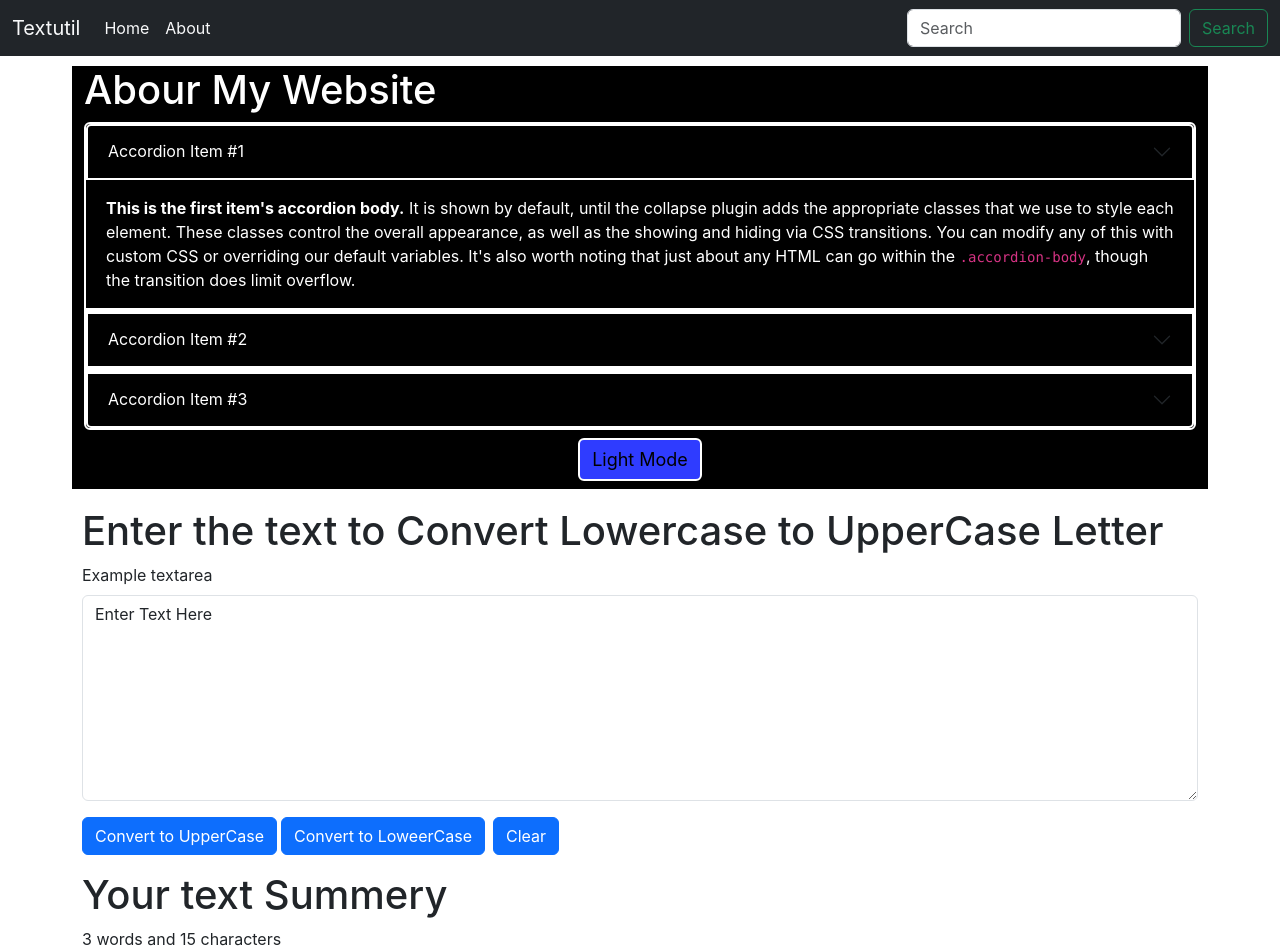
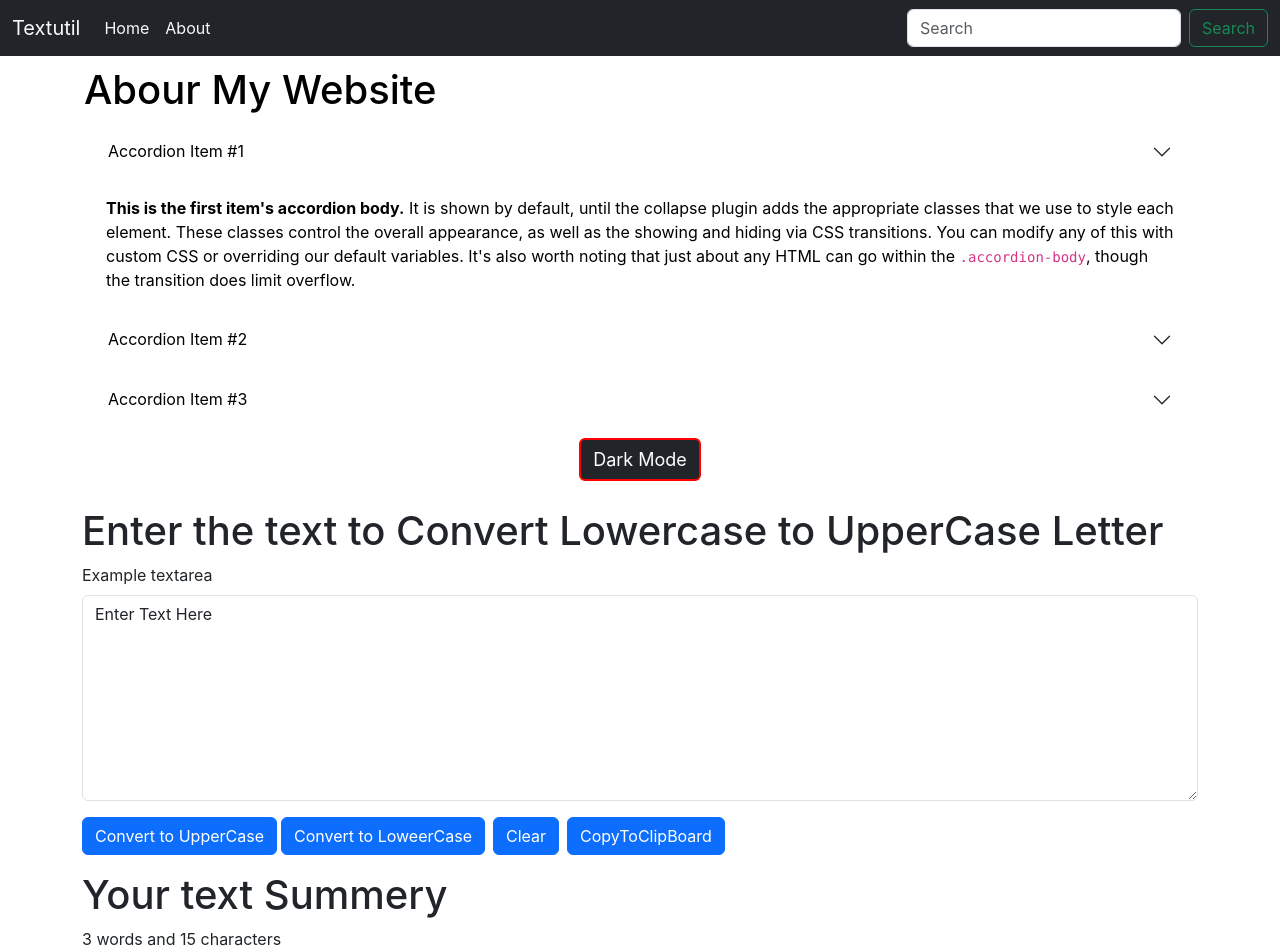
Before and after one commit to himansu-1/my-app, a React (Create React App) app: page / in a window 1280 px wide. Shown: the top 952 px of the page. Built offline with nearby package versions, Linux system fonts and the light colour scheme.

Commit message:
video 11

```diff
--- a/src/Components/About.js
+++ b/src/Components/About.js
@@ -13,17 +13,17 @@ import React,{useState} from 'react';
 
 const About = () => {
     const [DarkMEnable,setDarkMEnable]=useState({
-        background: 'black',
-        color: 'white',
+        background: 'white',
+        color: 'black',
         border: '2px solid white',
     })
     const [DarkMBtn,setDarkMBtn] = useState({
-        background: '#2f3cff',
-        color: 'black',
-        border: '2px solid white',
+        background: 'dark',
+        color: 'white',
+        border: '2px solid red',
         fontSize: 'large'
     })
-    const [btnText,setBtnText] = useState("Light Mode")
+    const [btnText,setBtnText] = useState("Dark Mode")
 
     const EnableMode = ()=>{
         if (DarkMEnable.color === 'white') {
@@ -36,7 +36,7 @@ const About = () => {
             setDarkMBtn({
                 background: 'black',
                 color: 'white',
-                border: '2px solid yellow',
+                border: '2px solid red',
                 fontSize: 'large'
             })
             setBtnText("Dark Mode")
--- a/src/Components/TextForm.js
+++ b/src/Components/TextForm.js
@@ -41,6 +41,13 @@ const TextForm = (props) => {
     //     setText(newText)
     // }
 
+    const handleCopy=()=>{
+        window.confirm("Test copied to clipbord")
+        var text = document.getElementById('copyBtn')
+        text.select();
+        text.setSelectionRange(0,9999);
+        navigator.clipboard.writeText(text.value)
+    }
     const handleonChange = (event)=>{
         setText(event.target.value)
     }
@@ -57,6 +64,7 @@ const TextForm = (props) => {
                 <button className='btn btn-primary mx-1'  onClick={handleLoClick}>Convert to LoweerCase</button>
                 {/* <button className='btn btn-primary mx-1'  onClick={TitleCaseClick}>Convert to TitleCase</button> */}
                 <button className='btn btn-primary mx-1'  onClick={ClearClick}>Clear</button>
+                <button className='btn btn-primary mx-1' id='copyBtn' onClick={handleCopy}>CopyToClipBoard</button>
             </div>
 
             <div className="container">
```
